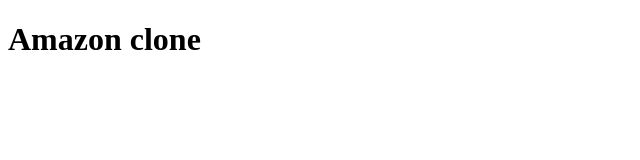
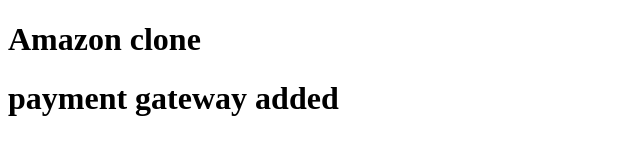
Before and after one commit to Ashahad07/projects, a plain HTML site: page AmazonClone/index.html in a window 1280 px wide. Shown: the whole page, without its empty margins (0-640 px from the left). Drawn offline with Linux system fonts and the light colour scheme.

Commit message:
payment gateway

```diff
--- a/AmazonClone/index.html
+++ b/AmazonClone/index.html
@@ -6,6 +6,7 @@
     <title>Document</title>
 </head>
 <body>
-    <h1>Amazon clone</h1>
+    <h1>Amazon clone </h1>
+    <h1>payment gateway added </h1>
 </body>
 </html>
```
